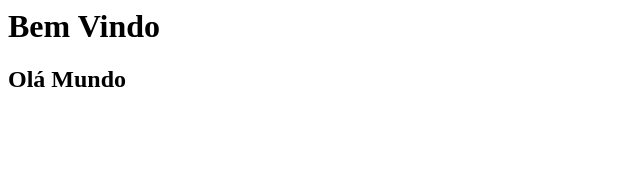
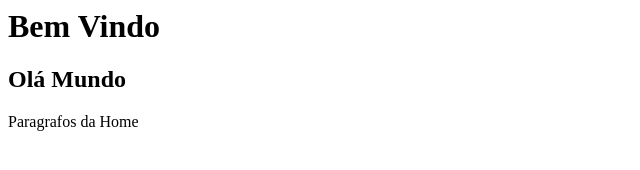
Before and after one commit to Branchini87/Curso_GitHub, a plain HTML site: page index.html in a window 1280 px wide. Shown: the whole page, without its empty margins (0-640 px from the left). Drawn offline with Linux system fonts and the light colour scheme.

Commit message:
criando novas funcionalidades na home

```diff
--- a/index.html
+++ b/index.html
@@ -1,2 +1,3 @@
 <h1>Bem Vindo</h1>
 <h2>Olá Mundo</h2>
+<p>Paragrafos da Home</p>
```
Also changed, not shown: a.txt (added).
